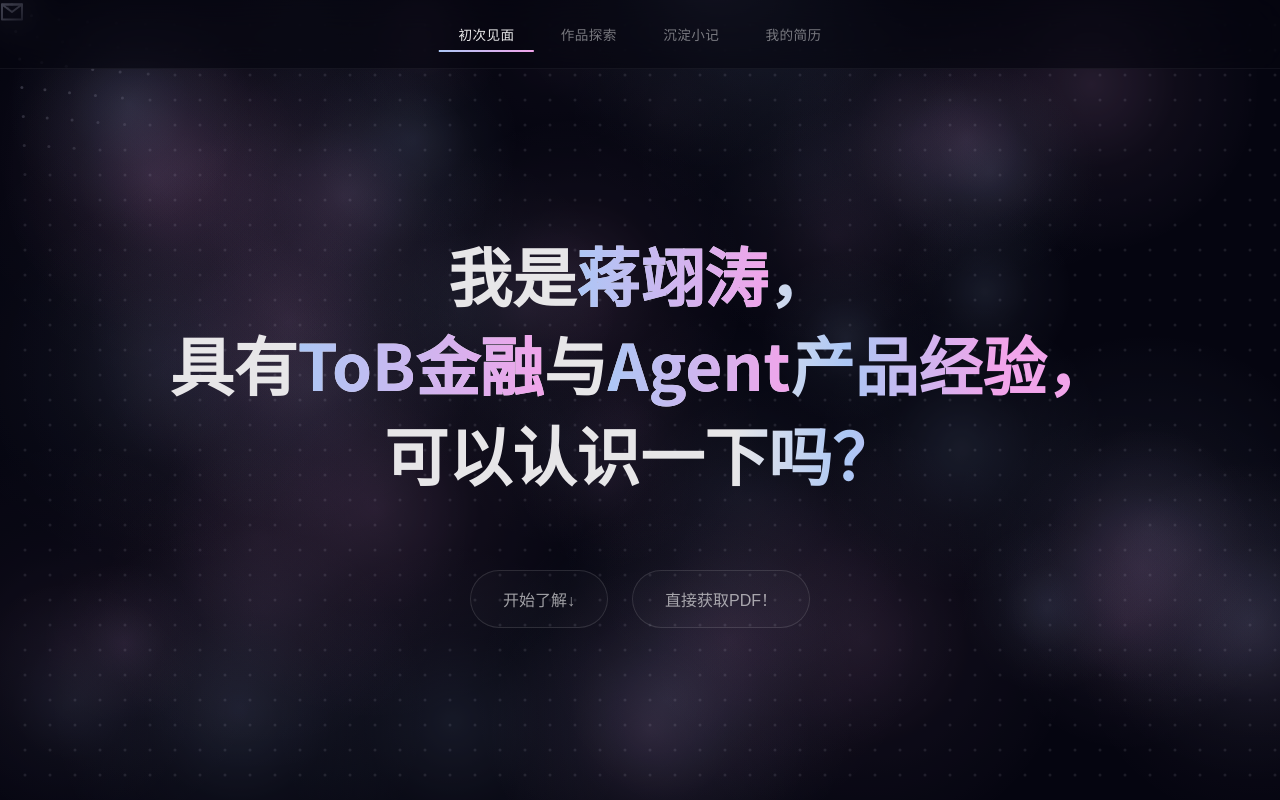
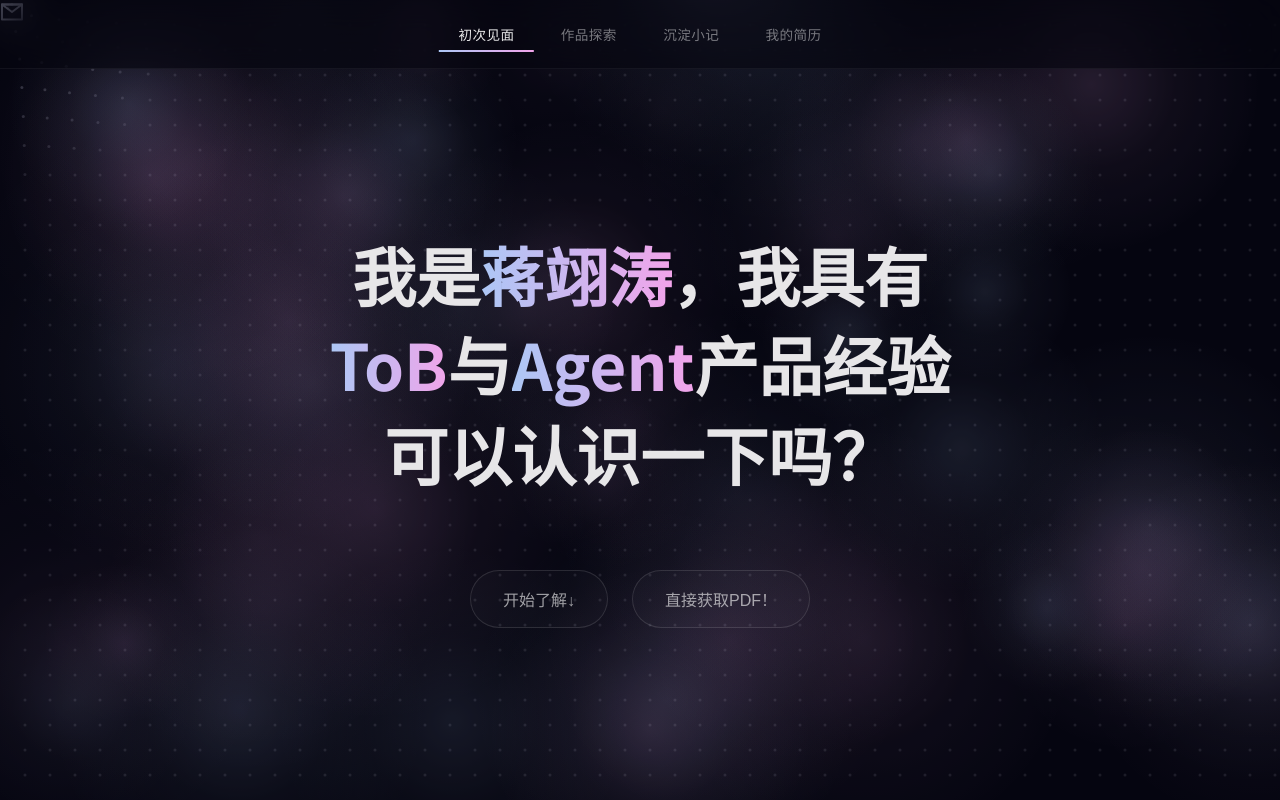
Before and after one commit to dreamate228-hue/yitao_portfolio, a plain HTML site: page index.html in a window 1280 px wide. Shown: the top 800 px of the page. Drawn offline with Linux system fonts and the light colour scheme; animation ran at ten frames a second.

Commit message:
AI赋能更新+移动端适配2

```diff
--- a/index.html
+++ b/index.html
@@ -192,10 +192,6 @@
       line-height: 1.4;
       text-align: center;
       margin-bottom: 72px;
-      background: linear-gradient(90deg, #E7E6E8 0%, #E7E6E8 60%, #ACC7F5 72%, #F1A4EA 88%, #F1A4EA 100%);
-      -webkit-background-clip: text;
-      -webkit-text-fill-color: transparent;
-      background-clip: text;
     }
     .title-main .highlight {
       background: linear-gradient(90deg, var(--neon-blue), var(--neon-pink));
@@ -730,8 +726,8 @@
   <div id="homePage" class="page active">
     <section class="section screen-1">
       <h1 class="title-main">
-        我是<span class="highlight">蒋翊涛</span>，<br>
-        具有<span class="highlight">ToB金融</span>与<span class="highlight">Agent</span>产品经验，<br>
+        我是<span class="highlight">蒋翊涛</span>，我具有<br>
+        <span class="highlight">ToB</span>与<span class="highlight">Agent</span>产品经验<br>
         可以认识一下吗？
       </h1>
       <div class="btn-group">
```
